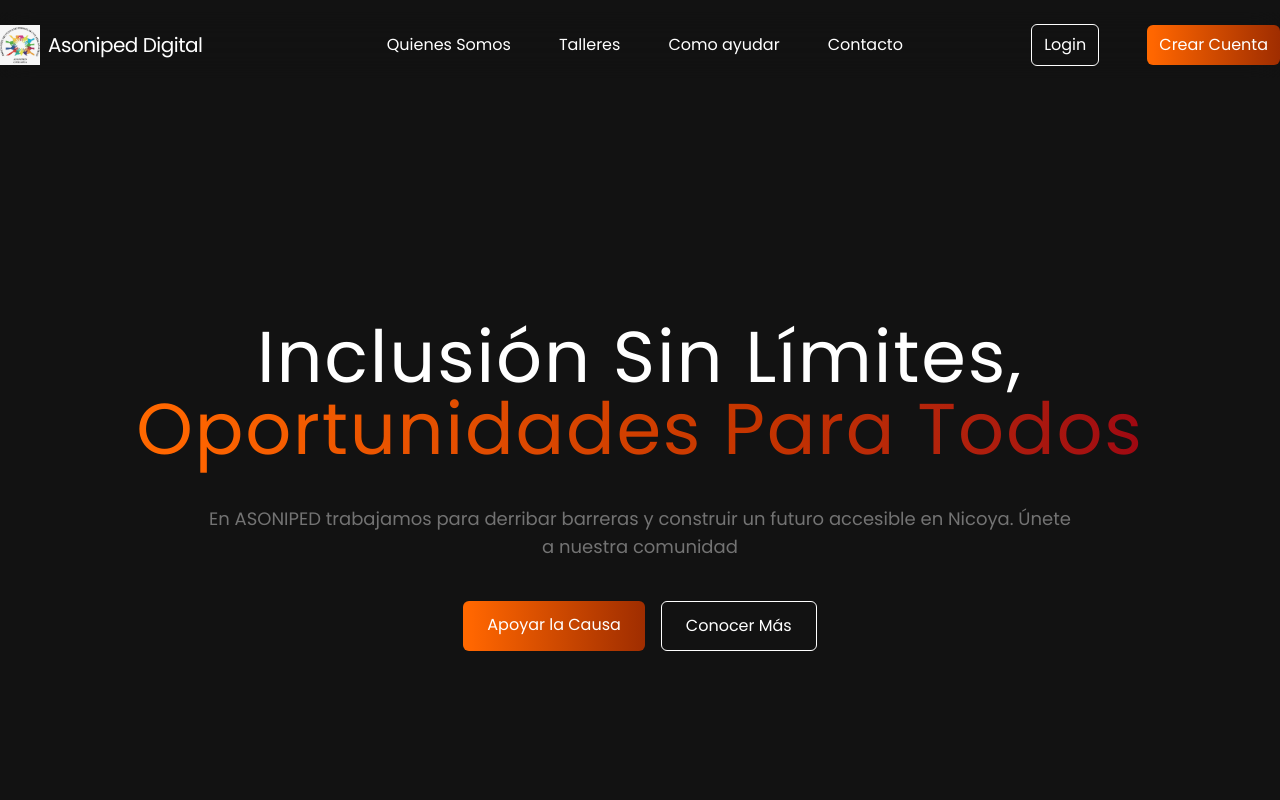
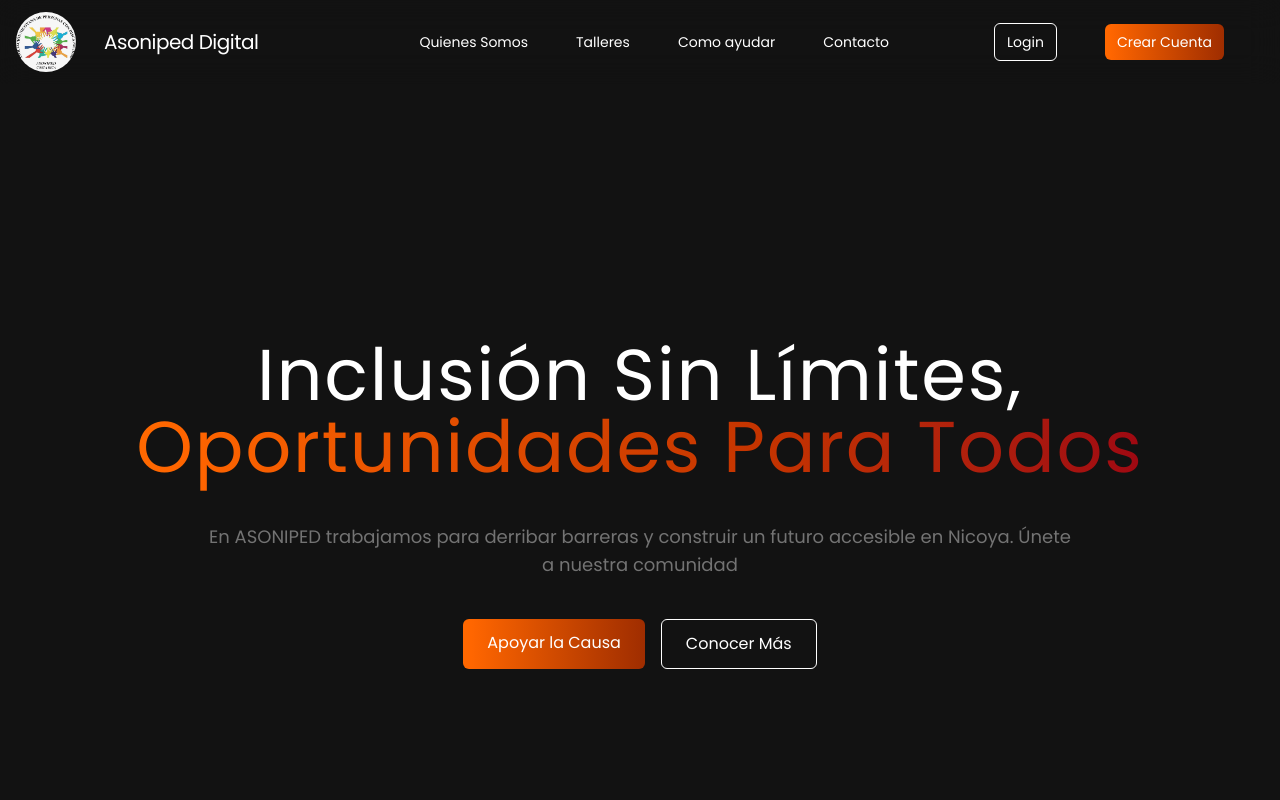
Before and after one commit to naila25/ASONIPED-digital, a React (Vite) app: page / in a window 1280 px wide. Shown: the top 800 px of the page. Built offline with nearby package versions, Linux system fonts and the light colour scheme.

Commit message:
mejora en el Navbar

```diff
--- a/src/components/NavBar.tsx
+++ b/src/components/NavBar.tsx
@@ -10,11 +10,11 @@ const NavBar = () => {
         setMobileDrawerOpen(!mobileDrawerOpen);
     }
   return (
-    <nav className="sticky top-3 z-50 py-3 backdrop-blur-lg border-b.border-neutral-700/80">
-        <div className=".container px-4.mx-auto relative.text-sm">
+    <nav className="sticky top-0 z-50 py-3 backdrop-blur-lg border-b.border-neutral-700/80">
+        <div className="container mx-auto px-4 text-sm relative">
             <div className="flex justify-between items-center">
                 <div className="flex items-center flex-shrink-0">
-                    <img className="h-10 w-10 mr-2" src={logo} alt="logo" />
+                    <img className="h-15 w-15 mr-7  rounded-full" src={logo} alt="logo" />
                     <span className="text-xl tracking-tight">Asoniped Digital</span>
                 </div>
                 <ul className="hidden lg:flex ml-14 space-x-12">
@@ -24,11 +24,11 @@ const NavBar = () => {
                         </li>
                     ))}
                 </ul>
-                <div className="hidden lg:flex justify-center space-x-12 items-center">
+                <div className="hidden lg:flex justify-center space-x-12 items-center mr-6">
                     <a href="#" className="py-2 px-3 border rounded-md">
                         Login
                     </a>
-                    <a href="#" className="bg-gradient-to-r from-orange-500 to-orange-800 py-2 px-3 rounded-md">
+                    <a href="#" className="bg-gradient-to-r from-orange-500 to-orange-800 py-2 px-3 rounded-md mr-4">
                        Crear Cuenta
                     </a>
                 </div>
```
